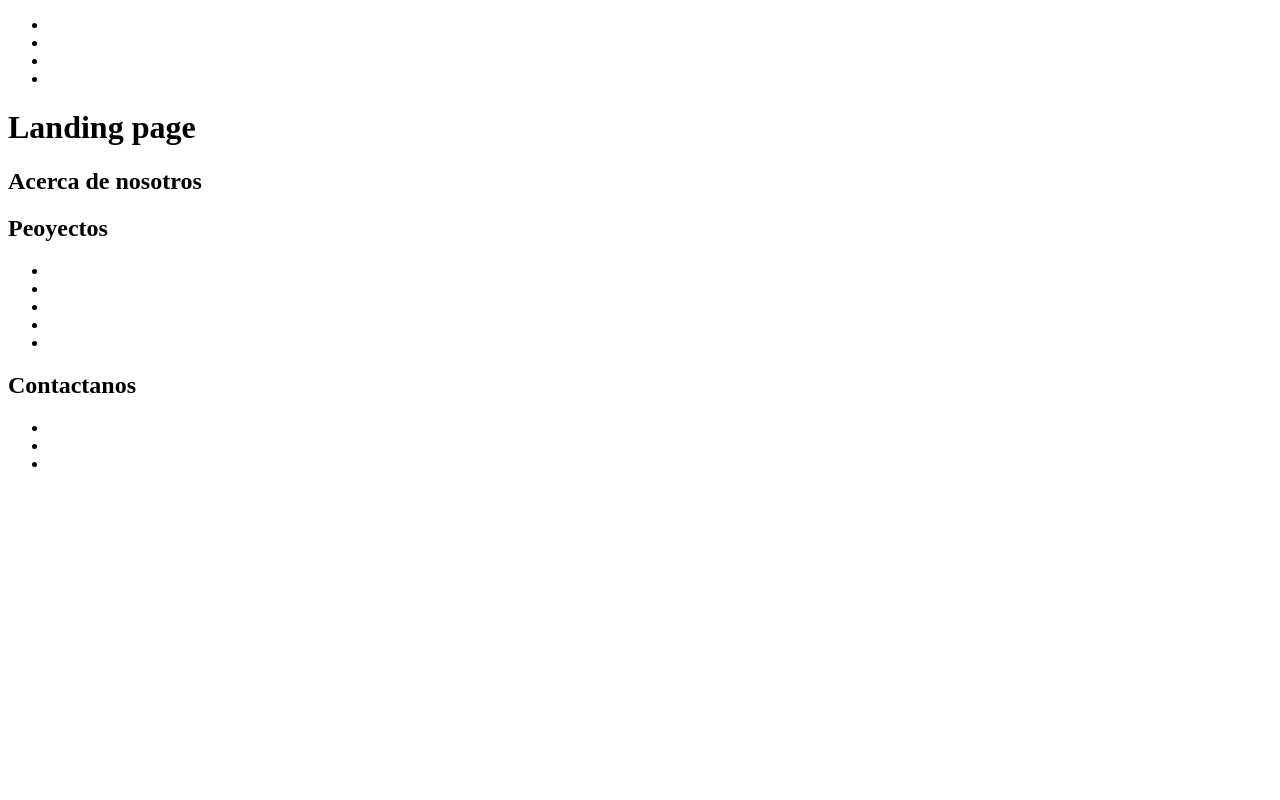
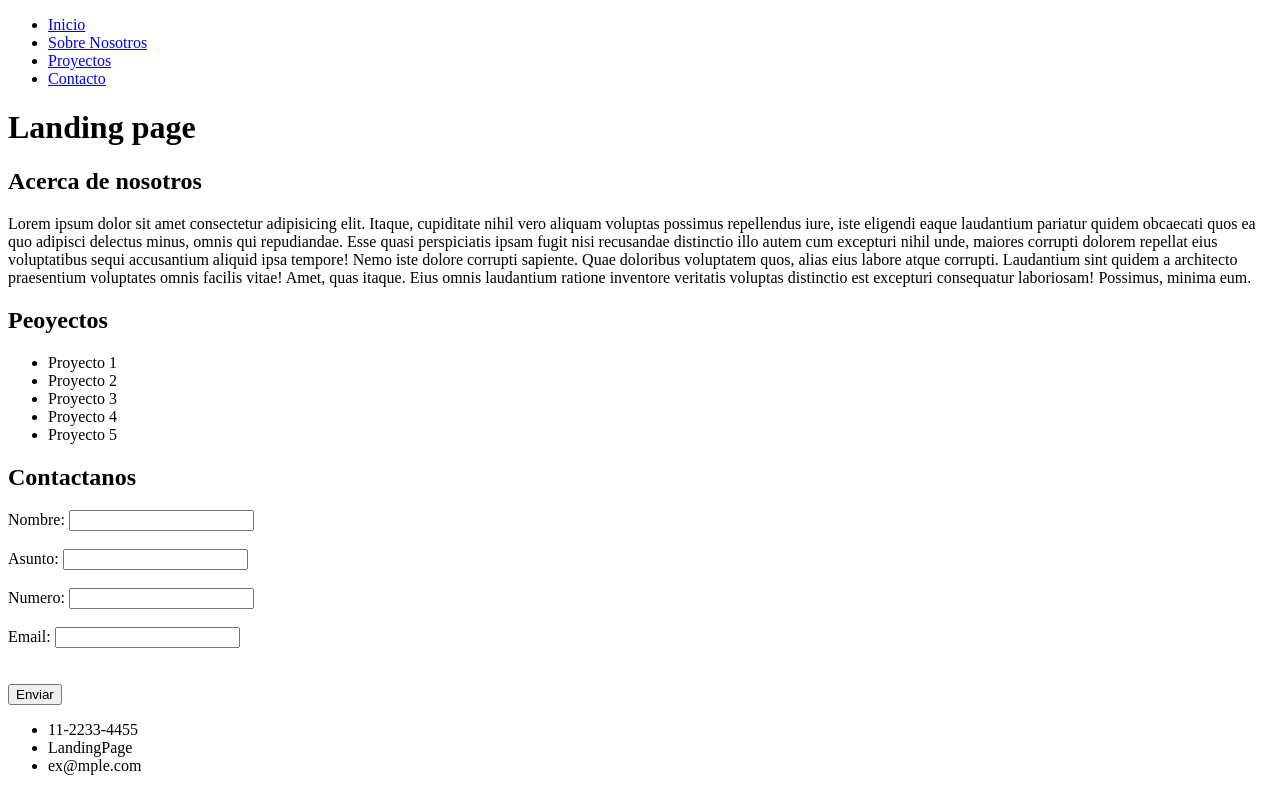
Before and after one commit to DavidCu-dev/practicando-landing-page-simple, a plain HTML site: page index.html in a window 1280 px wide. Drawn offline with Linux system fonts and the light colour scheme.

Commit message:
contenido

```diff
--- a/index.html
+++ b/index.html
@@ -10,42 +10,75 @@
     <header>
       <nav>
         <ul>
-          <li><a href=""></a></li>
-          <li><a href=""></a></li>
-          <li><a href=""></a></li>
-          <li><a href=""></a></li>
+          <li><a href="#top">Inicio</a></li>
+          <li><a href="#secAcerca">Sobre Nosotros</a></li>
+          <li><a href="#secProyecto">Proyectos</a></li>
+          <li><a href="#secContacto">Contacto</a></li>
         </ul>
       </nav>
     </header>
     <h1>Landing page</h1>
     <main>
-      <section>
+      <section id="secAcerca">
         <h2>Acerca de nosotros</h2>
         <div>
-          <p></p>
+          <p>
+            Lorem ipsum dolor sit amet consectetur adipisicing elit. Itaque,
+            cupiditate nihil vero aliquam voluptas possimus repellendus iure,
+            iste eligendi eaque laudantium pariatur quidem obcaecati quos ea quo
+            adipisci delectus minus, omnis qui repudiandae. Esse quasi
+            perspiciatis ipsam fugit nisi recusandae distinctio illo autem cum
+            excepturi nihil unde, maiores corrupti dolorem repellat eius
+            voluptatibus sequi accusantium aliquid ipsa tempore! Nemo iste
+            dolore corrupti sapiente. Quae doloribus voluptatem quos, alias eius
+            labore atque corrupti. Laudantium sint quidem a architecto
+            praesentium voluptates omnis facilis vitae! Amet, quas itaque. Eius
+            omnis laudantium ratione inventore veritatis voluptas distinctio est
+            excepturi consequatur laboriosam! Possimus, minima eum.
+          </p>
         </div>
       </section>
-      <section>
+      <section id="secProyecto">
         <h2>Peoyectos</h2>
         <div>
           <ul>
-            <li></li>
-            <li></li>
-            <li></li>
-            <li></li>
-            <li></li>
+            <li>Proyecto 1</li>
+            <li>Proyecto 2</li>
+            <li>Proyecto 3</li>
+            <li>Proyecto 4</li>
+            <li>Proyecto 5</li>
           </ul>
         </div>
       </section>
-      <section>
+      <section id="secContacto">
         <h2>Contactanos</h2>
+        <form action="">
+          <label for="nombre">
+            Nombre: <input type="text" id="nombre" />
+          </label>
+          <br /><br />
+          <label for="asunto">
+            Asunto: <input type="text" id="asunto" />
+          </label>
+          <br /><br />
+          <label for="numero">
+            Numero: <input type="text" id="numero" />
+          </label>
+          <br /><br />
+          <label for="correo">
+            Email: <input type="email" id="correo" />
+          </label>
+          <br /><br />
+          <br />
+          <button>Enviar</button>
+        </form>
       </section>
     </main>
     <footer>
       <ul>
-        <li></li>
-        <li></li>
-        <li></li>
+        <li>11-2233-4455</li>
+        <li>LandingPage</li>
+        <li>ex@mple.com</li>
       </ul>
     </footer>
   </body>
```
